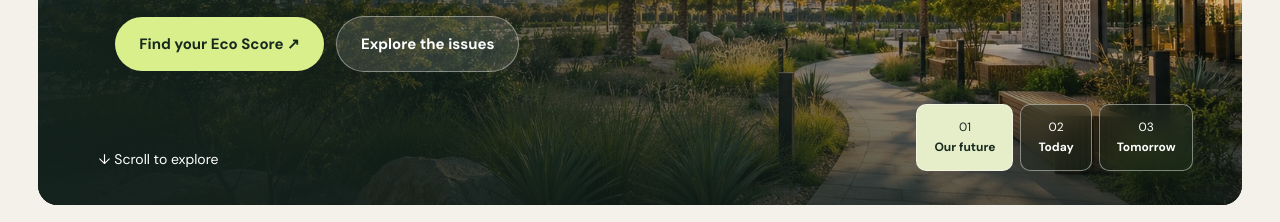
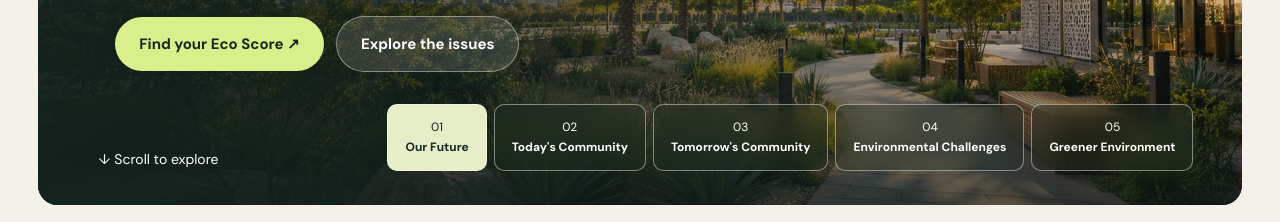
Before and after one commit to newhubacc/SustainUAE, a plain HTML site: page index.html in a window 1280 px wide. Shown: the part 566-788 px from the top of the page. Drawn offline with Linux system fonts and the light colour scheme.

Commit message:
Update index.html

```diff
--- a/index.html
+++ b/index.html
@@ -49,19 +49,26 @@
             <div aria-label="Choose a scene" class="hero-controls">
 
     <button aria-pressed="true" class="active" data-scene="hero">
-                    01 <span>Our future</span>
+        01 <span>Our Future</span>
     </button>
 
     <button aria-pressed="false" data-scene="conventional">
-                    02 <span>Today</span>
+        02 <span>Today's Community</span>
     </button>
 
     <button aria-pressed="false" data-scene="sustainable">
-                    03 <span>Tomorrow</span>
+        03 <span>Tomorrow's Community</span>
+    </button>
+
+    <button aria-pressed="false" data-scene="environment-before">
+        04 <span>Environmental Challenges</span>
+    </button>
+
+    <button aria-pressed="false" data-scene="environment-after">
+        05 <span>Greener Environment</span>
     </button>
 
 </div>
-
             <a class="scroll-cue" href="#explore">↓ <span>Scroll to explore</span></a>
 
         </div>
```
Lines whose indentation alone changed are shown as unchanged.
